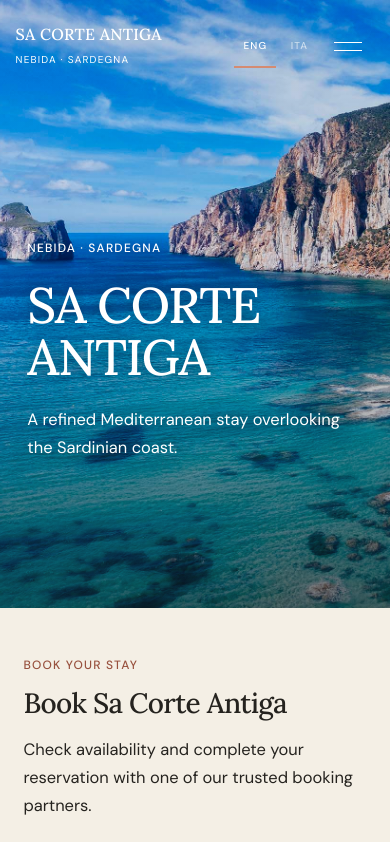
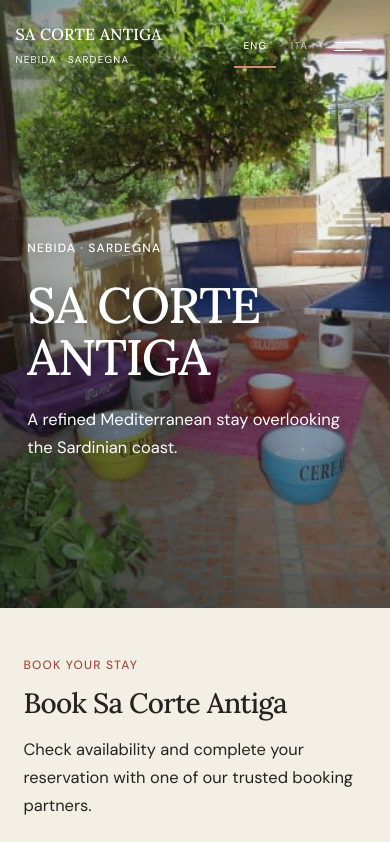
Before and after one commit to Mattia94357/Sa-Corte-Antiga-2026, a React (Vite) app in the folder frontend/: page / in a window 390 px wide. Shown: the top 842 px of the page. Built offline with nearby package versions, Linux system fonts and the light colour scheme; no server answers.

Commit message:
hero pic changed

```diff
--- a/frontend/src/pages/Home.tsx
+++ b/frontend/src/pages/Home.tsx
@@ -17,7 +17,7 @@ export function Home() {
 
   return <>
     <section className="hero" ref={hero}>
-      <motion.img className="hero-image" src="/images/masua immagine.jpg" alt={t("The Mediterranean coastline near Nebida")} style={{ scale }}/>
+      <motion.img className="hero-image" src="/images/IMG-20240113-WA0008.jpg" alt={t("Shaded terrace and outdoor table at Sa Corte Antiga")} style={{ scale }}/>
       <div className="hero-shade"/>
       <motion.div className="hero-copy" style={{ y, opacity: fade }}>
         <p>Nebida · Sardegna</p>
--- a/frontend/src/styles/global.css
+++ b/frontend/src/styles/global.css
@@ -489,3 +489,17 @@ html[lang="it"] .section h2, html[lang="it"] .contact-intro h1 { overflow-wrap:
 @media (prefers-reduced-motion: reduce) {
   .booking-whatsapp, .booking-whatsapp img { transition: none; }
 }
+
+/* Homepage property hero: preserve the terrace table, loungers and greenery. */
+.hero img.hero-image { object-position: 50% 56%; }
+.hero-shade {
+  background:
+    linear-gradient(90deg,rgba(17,22,18,.4) 0%,rgba(17,22,18,.17) 48%,transparent 78%),
+    linear-gradient(180deg,rgba(10,20,18,.12),rgba(12,19,17,.05) 40%,rgba(12,16,15,.56));
+}
+@media (max-width: 1024px) {
+  .hero img.hero-image { object-position: 50% 54%; }
+}
+@media (max-width: 767px) {
+  .hero img.hero-image { object-position: 48% 54%; }
+}
```
